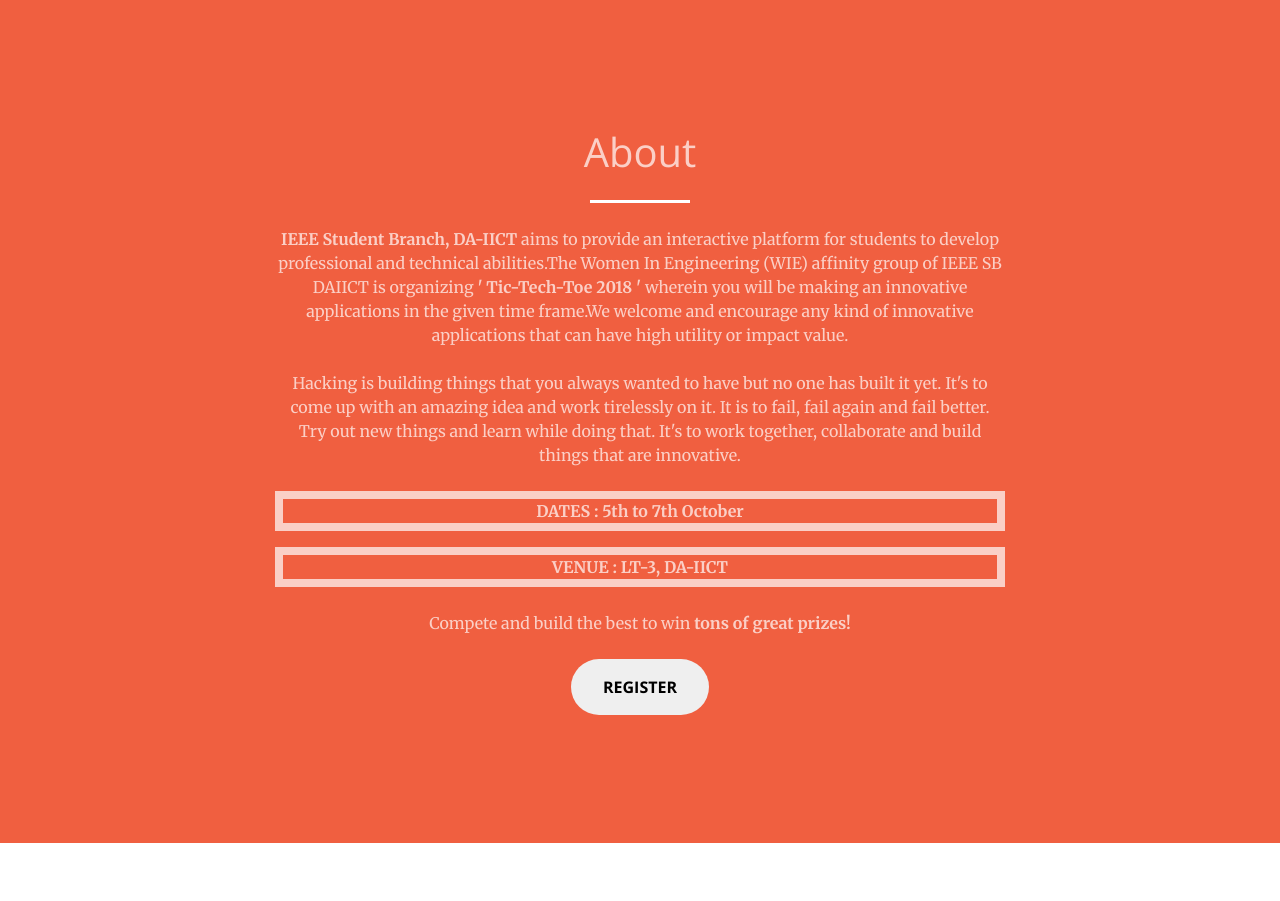
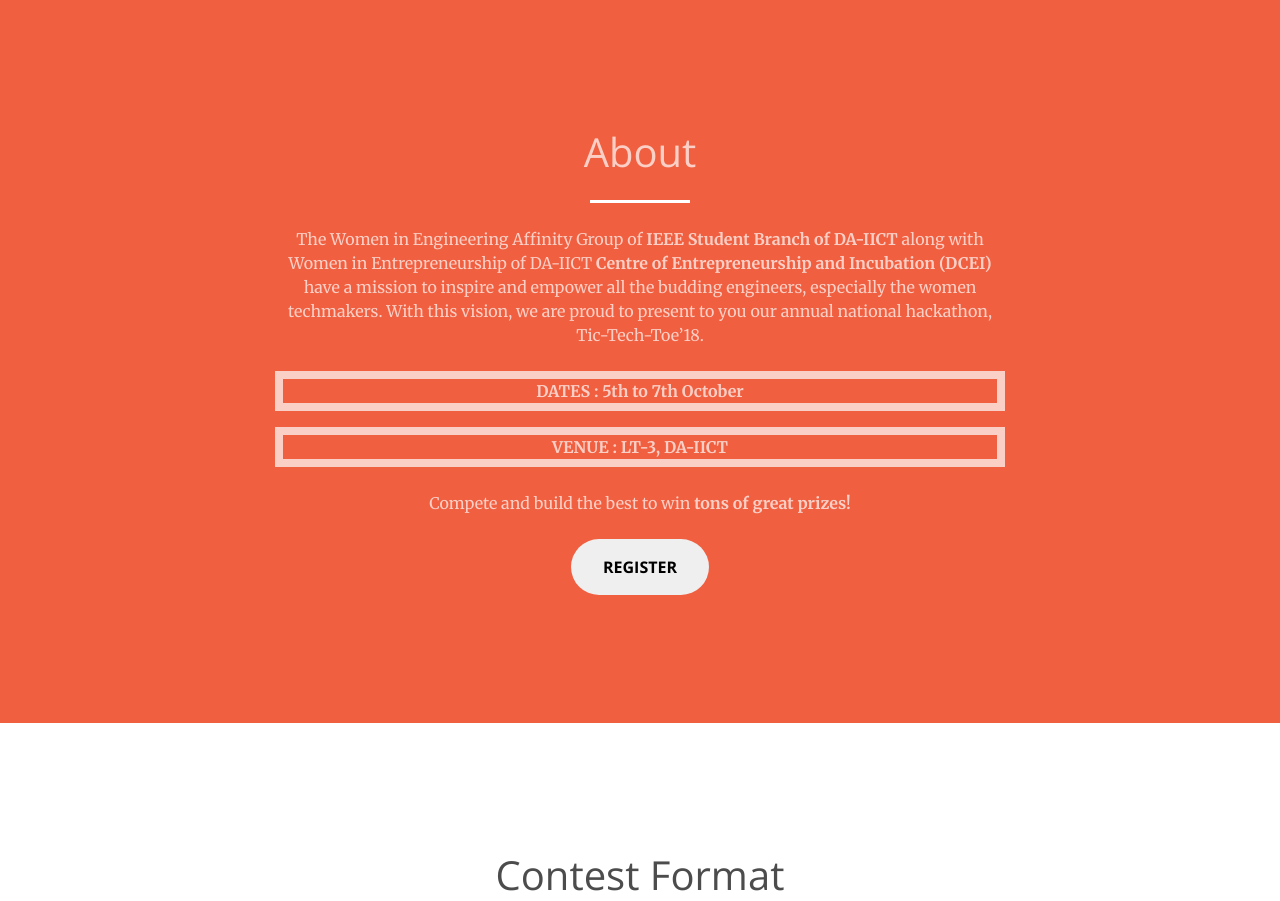
Before and after one commit to purva98/tic-tech-toe-master, a PHP site: page / in a window 1280 px wide. Shown: the part 800-1701 px from the top of the page. Run offline with PHP 8.4, Linux system fonts and the light colour scheme.

Commit message:
Update index.php

```diff
--- a/index.php
+++ b/index.php
@@ -92,9 +92,12 @@
             <h1 class="section-heading white-text mb-4">About</h1>
 
             <hr class="light my-4">
-            <p class="white-text mb-4"><strong>IEEE Student Branch, DA-IICT</strong> aims to provide an interactive platform for students to develop professional and technical abilities.The Women In Engineering (WIE) affinity group of IEEE SB DAIICT is organizing <strong>' Tic-Tech-Toe 2018 '</strong> wherein you will be making an innovative applications in the given time frame.We welcome and encourage any kind of innovative applications that can have high utility or impact value.</p>
-            <p class="white-text mb-4">Hacking is building things that you always wanted to have but no one has built it yet. It's to come up with an amazing idea and work tirelessly on it. It is to fail, fail again and fail better. Try out new things and learn while doing that. It's to work together, collaborate and build things that are innovative. </p>
-            <p class="white-text mb-12" style="border: 8px solid;"><strong>DATES : </strong><strong>5th to 7th October </strong></p><p class="white-text mb-4" style="border: 8px solid;"> <strong>VENUE : LT-3, DA-IICT</strong></p><p class="white-text mb-4">Compete and build the best to win <strong>tons of great prizes!</strong></p>
+		  <p class="white-text mb-4">
+
+			 The Women in Engineering Affinity Group of <strong>IEEE Student Branch of DA-IICT</strong>
+			 along with Women in Entrepreneurship of DA-IICT <strong>Centre of Entrepreneurship and Incubation (DCEI)</strong> have a mission to inspire and empower all the budding
+			 engineers, especially the women techmakers. With this vision, we are proud to present to you our annual national hackathon, Tic-Tech-Toe’18.</p>
+                      <p class="white-text mb-12" style="border: 8px solid;"><strong>DATES : </strong><strong>5th to 7th October </strong></p><p class="white-text mb-4" style="border: 8px solid;"> <strong>VENUE : LT-3, DA-IICT</strong></p><p class="white-text mb-4">Compete and build the best to win <strong>tons of great prizes!</strong></p>
             <button class="btn btn-xl js-scroll-trigger" onclick="signup()" type="button">Register</button>
           </div>
         </div>
```
